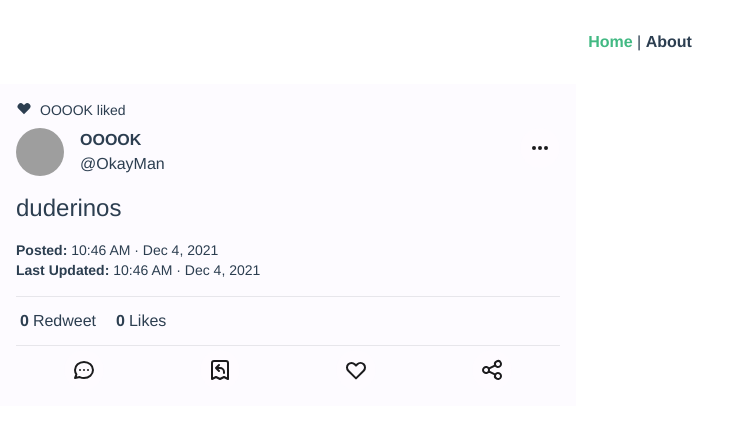
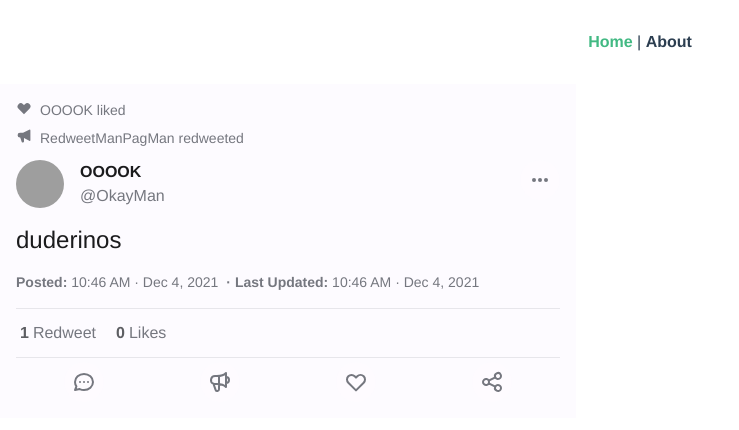
Before and after one commit to soumitradev/dwitter-go-api, a Vue app in the folder frontend/: page / in a window 1280 px wide. Shown: the top 430 px of the page, without its empty margins (0-739 px from the left). Built offline with nearby package versions, Linux system fonts and the light colour scheme; grey boxes are pictures that could not be loaded.

Commit message:
Upgrade packages, Finish Dweet view

```diff
--- a/frontend/public/index.html
+++ b/frontend/public/index.html
@@ -5,6 +5,7 @@
   <meta charset="utf-8">
   <meta http-equiv="X-UA-Compatible" content="IE=edge">
   <meta name="viewport" content="width=device-width,initial-scale=1.0">
+  <script src="https://cdn.tailwindcss.com"></script>
   <link rel="icon" href="<%= BASE_URL %>favicon.ico">
   <title>
     <%= htmlWebpackPlugin.options.title %>
--- a/frontend/src/components/Dweet.vue
+++ b/frontend/src/components/Dweet.vue
@@ -5,7 +5,7 @@
     <div>
       <div
         v-if="likeUsers.length > 0"
-        class="text-left text-sm flex flex-col mb-1"
+        class="text-left text-sm flex flex-col mb-1 text-neutralVariant-50"
       >
         <div class="flex flex-row mb-1">
           <svg
@@ -23,19 +23,39 @@
           <span>{{ overflowNames(likeUsers) }} liked</span>
         </div>
       </div>
+      <div
+        v-if="redweetUsers.length > 0"
+        class="text-left text-sm flex flex-col mb-2 text-neutralVariant-50"
+      >
+        <div class="flex flex-row mb-1">
+          <svg
+            xmlns="http://www.w3.org/2000/svg"
+            class="h-4 w-4 mr-2"
+            viewBox="0 0 20 20"
+            fill="currentColor"
+          >
+            <path
+              fill-rule="evenodd"
+              d="M18 3a1 1 0 00-1.447-.894L8.763 6H5a3 3 0 000 6h.28l1.771 5.316A1 1 0 008 18h1a1 1 0 001-1v-4.382l6.553 3.276A1 1 0 0018 15V3z"
+              clip-rule="evenodd"
+            />
+          </svg>
+          <span>{{ overflowNames(redweetUsers) }} redweeted</span>
+        </div>
+      </div>
       <div class="flex justify-between">
         <div class="flex flex-row">
           <img :src="author.pfpURL" class="w-12 h-12 rounded-full" />
           <div class="flex flex-col ml-4 hover:underline">
-            <span class="text-left font-bold">{{ author.name }}</span>
-            <span class="text-left">@{{ author.username }}</span>
+            <span class="text-left font-bold text-neutral-10">{{ author.name }}</span>
+            <span class="text-left text-neutralVariant-50">@{{ author.username }}</span>
           </div>
         </div>
         <div>
           <Menu as="div" class="relative inline-block text-left">
             <div>
               <MenuButton
-                class="h-10 w-10 inline-flex justify-center content-center text-sm rounded-full font-medium text-neutral-10 bg-neutral-99 bg-opacity-20 hover:bg-opacity-30 hover:bg-primary-90 hover:text-primary-40 transition duration-200 ease-in-out focus:outline-none focus-visible:ring-2 focus-visible:ring-neutralVariant-50 focus-visible:ring-opacity-75"
+                class="h-10 w-10 inline-flex justify-center content-center text-sm rounded-full font-medium text-neutralVariant-50 bg-neutral-99 bg-opacity-20 hover:bg-opacity-30 hover:bg-primary-90 hover:text-primary-40 transition duration-200 ease-in-out focus:outline-none focus-visible:ring-2 focus-visible:ring-neutralVariant-50 focus-visible:ring-opacity-75"
               >
                 <svg
                   xmlns="http://www.w3.org/2000/svg"
@@ -62,10 +82,7 @@
                 class="absolute right-0 w-56 mt-2 origin-top-right bg-neutral-99 divide-y divide-neutralVariant-50 rounded-md shadow-lg ring-1 ring-neutralVariant-50 ring-opacity-5 focus:outline-none"
               >
                 <div class="px-1 py-1">
-                  <MenuItem
-                    v-slot="{ active }"
-                    class="transition duration-200 ease-in-out"
-                  >
+                  <MenuItem v-slot="{ active }" class="transition duration-200 ease-in-out">
                     <button
                       :class="[
                         active
@@ -87,10 +104,7 @@
                       Unfollow {{ author.name }}
                     </button>
                   </MenuItem>
-                  <MenuItem
-                    v-slot="{ active }"
-                    class="transition duration-200 ease-in-out"
-                  >
+                  <MenuItem v-slot="{ active }" class="transition duration-200 ease-in-out">
                     <button
                       :class="[
                         active
@@ -112,10 +126,7 @@
                       Edit Dweet
                     </button>
                   </MenuItem>
-                  <MenuItem
-                    v-slot="{ active }"
-                    class="transition duration-200 ease-in-out"
-                  >
+                  <MenuItem v-slot="{ active }" class="transition duration-200 ease-in-out">
                     <button
                       :class="[
                         active
@@ -147,34 +158,34 @@
         <!-- <button class="p-4">...</button> -->
       </div>
       <div class="text-left my-4">
-        <span class="text-2xl lea">{{ dweetBody }}</span>
+        <span class="text-2xl lea text-neutral-10">{{ dweetBody }}</span>
       </div>
-      <div class="flex flex-col text-left my-4 mt-auto">
-        <span class="text-sm"><b>Posted:</b> {{ formatDate(postedAt) }} </span>
-        <span class="text-sm"
-          ><b>Last Updated:</b> {{ formatDate(lastUpdatedAt) }}</span
-        >
+      <div class="flex flex-col text-left my-4 mt-auto text-neutralVariant-50">
+        <span class="text-sm">
+          <b>Posted:</b>
+          {{ formatDate(postedAt) }}
+          <b class="mx-1">·</b>
+          <b>Last Updated:</b>
+          {{ formatDate(lastUpdatedAt) }}
+        </span>
+        <span class="text-sm"></span>
       </div>
     </div>
-    <div class="flex flex-row text-left py-3">
+    <div class="flex flex-row text-left py-3 text-neutralVariant-50">
       <div class="hover:underline">
-        <span class="font-bold px-1"> {{ likeCount }} </span>
-        <span>
-          {{ redweetCount == 1 ? "Redweet" : "Redweets" }}
-        </span>
+        <span class="font-bold px-1 text-neutral-40">{{ redweetCount }}</span>
+        <span>{{ redweetCount == 1 ? "Redweet" : "Redweets" }}</span>
       </div>
       <div class="hover:underline">
-        <span class="ml-4 font-bold px-1"> {{ likeCount }} </span>
-        <span>
-          {{ likeCount == 1 ? "Like" : "Likes" }}
-        </span>
+        <span class="ml-4 font-bold px-1 text-neutral-40">{{ likeCount }}</span>
+        <span>{{ likeCount == 1 ? "Like" : "Likes" }}</span>
       </div>
     </div>
     <div>
       <div class="flex flex-row justify-between pt-1">
-        <div class="flex-grow">
+        <div class="grow">
           <button
-            class="p-2 rounded-full text-neutral-10 bg-neutral-99 bg-opacity-20 hover:bg-opacity-30 hover:bg-primary-90 hover:text-primary-40 transition duration-200 ease-in-out"
+            class="p-2 rounded-full text-neutralVariant-50 bg-neutral-99 bg-opacity-20 hover:bg-opacity-30 hover:bg-primary-90 hover:text-primary-40 transition duration-200 ease-in-out"
           >
             <svg
               xmlns="http://www.w3.org/2000/svg"
@@ -192,9 +203,9 @@
             </svg>
           </button>
         </div>
-        <div class="flex-grow">
+        <div class="grow">
           <button
-            class="p-2 rounded-full text-neutral-10 bg-neutral-99 bg-opacity-20 hover:bg-opacity-30 hover:bg-tertiary-90 hover:text-tertiary-40 transition duration-200 ease-in-out"
+            class="p-2 rounded-full text-neutralVariant-50 bg-neutral-99 bg-opacity-20 hover:bg-opacity-30 hover:bg-tertiary-90 hover:text-tertiary-40 transition duration-200 ease-in-out"
           >
             <svg
               xmlns="http://www.w3.org/2000/svg"
@@ -207,14 +218,14 @@
                 stroke-linecap="round"
                 stroke-linejoin="round"
                 stroke-width="2"
-                d="M16 15v-1a4 4 0 00-4-4H8m0 0l3 3m-3-3l3-3m9 14V5a2 2 0 00-2-2H6a2 2 0 00-2 2v16l4-2 4 2 4-2 4 2z"
+                d="M11 5.882V19.24a1.76 1.76 0 01-3.417.592l-2.147-6.15M18 13a3 3 0 100-6M5.436 13.683A4.001 4.001 0 017 6h1.832c4.1 0 7.625-1.234 9.168-3v14c-1.543-1.766-5.067-3-9.168-3H7a3.988 3.988 0 01-1.564-.317z"
               />
             </svg>
           </button>
         </div>
-        <div class="flex-grow">
+        <div class="grow">
           <button
-            class="p-2 rounded-full text-neutral-10 bg-neutral-99 bg-opacity-20 hover:bg-opacity-30 hover:bg-secondary-90 hover:text-secondary-40 transition duration-200 ease-in-out"
+            class="p-2 rounded-full text-neutralVariant-50 bg-neutral-99 bg-opacity-20 hover:bg-opacity-30 hover:bg-secondary-90 hover:text-secondary-40 transition duration-200 ease-in-out"
           >
             <svg
               xmlns="http://www.w3.org/2000/svg"
@@ -232,9 +243,9 @@
             </svg>
           </button>
         </div>
-        <div class="flex-grow">
+        <div class="grow">
           <button
-            class="p-2 rounded-full text-neutral-10 bg-neutral-99 bg-opacity-20 hover:bg-opacity-30 hover:bg-primary-90 hover:text-primary-40 transition duration-200 ease-in-out"
+            class="p-2 rounded-full text-neutralVariant-50 bg-neutral-99 bg-opacity-20 hover:bg-opacity-30 hover:bg-primary-90 hover:text-primary-40 transition duration-200 ease-in-out"
           >
             <svg
               xmlns="http://www.w3.org/2000/svg"
--- a/frontend/src/views/Home.vue
+++ b/frontend/src/views/Home.vue
@@ -44,7 +44,7 @@
             email: 'ok@ok.com',
             followerCount: 1,
             followingCount: 0,
-            name: 'OOOOK',
+            name: 'RedweetManPagMan',
             pfpURL:
               'https://storage.googleapis.com/download/storage/v1/b/dwitter-72e9d.appspot.com/o/pfp%2Fdefault.jpg?alt=media',
             username: 'OkayMan',
--- a/frontend/tailwind.config.js
+++ b/frontend/tailwind.config.js
@@ -1,9 +1,7 @@
 const colors = require('tailwindcss/colors')
 
 module.exports = {
-  mode: 'jit',
-  purge: ['./index.html', './src/**/*.{vue,js,ts,jsx,tsx}'],
-  darkMode: false, // or 'media' or 'class'
+  content: ['./index.html', './src/**/*.{vue,js,ts,jsx,tsx}'],
   theme: {
     colors: {
       primary: {
@@ -104,8 +102,5 @@ module.exports = {
     },
     extend: {},
   },
-  variants: {
-    extend: {},
-  },
   plugins: [],
 }
```
Also changed, not shown: frontend/package.json (+16 -28 lines), 2 other files (tests, documents, lock files or other folders).
